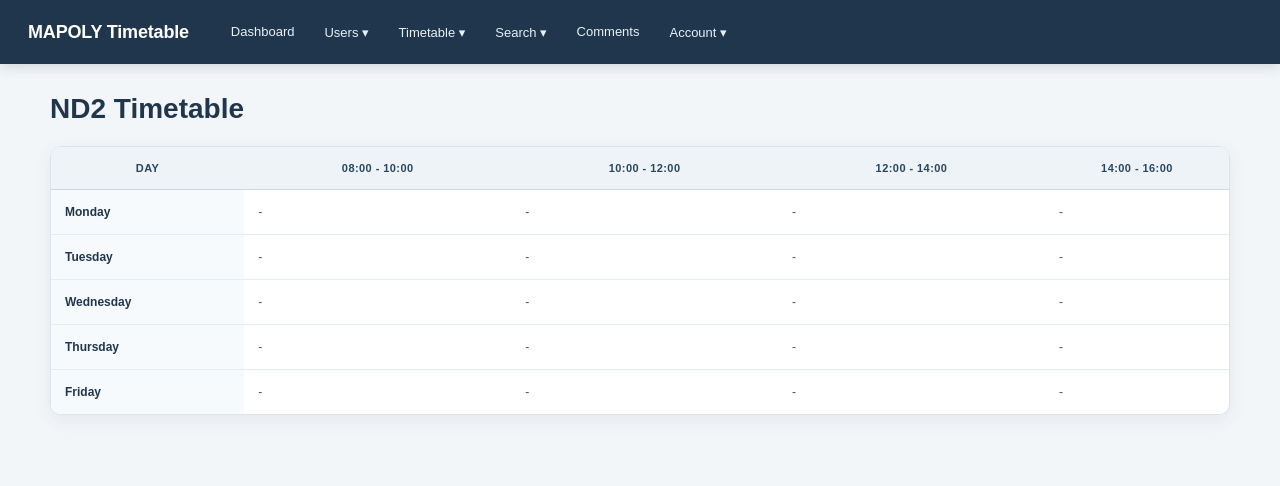
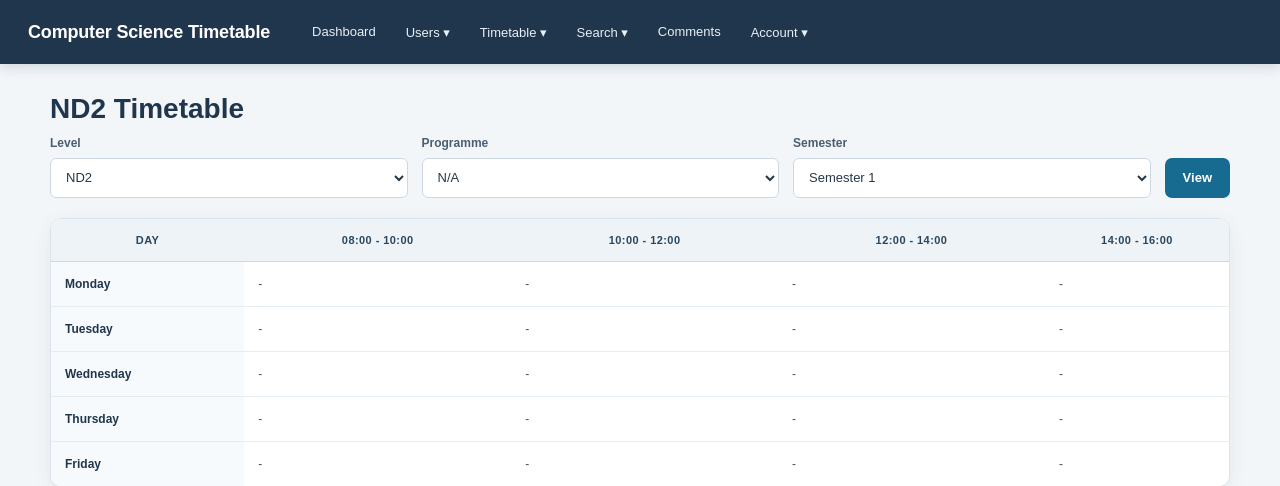
Before and after one commit to sageobito465-blip/AUTO-TIMETABLE, a Flask app: page /timetable/grid in a window 1280 px wide. Shown: the top 486 px of the page. Run offline with Flask 3, Linux system fonts and the light colour scheme; a user stored in the database is signed in; data that the repository does not hold is empty.

Commit message:
Add semester-aware timetable and course details

```diff
--- a/app.py
+++ b/app.py
@@ -10,7 +10,7 @@ Moshood Abiola Polytechnic (MAPOLY)
 This file contains every route (page/URL) in the app.
 """
 
-from flask import Flask, render_template, request, redirect, session
+from flask import Flask, render_template, request, redirect, session, url_for
 from database import connection, cursor
 from functools import wraps
 from werkzeug.security import generate_password_hash, check_password_hash
@@ -381,6 +381,119 @@ def student_dashboard():
     )
 
 
+# Show details for a student course
+@app.route("/student/course/<course_code>")
+@login_required("Student")
+def student_course_details(course_code):
+
+    selected_level = request.args.get("level", "")
+    selected_programme = request.args.get("programme", "")
+    selected_semester = request.args.get("semester", "")
+
+    if selected_programme:
+
+        cursor.execute(
+            """SELECT course_code, session_type, day, start_time, end_time,
+                      venue, lecturer_name, lecturer_title, programme
+               FROM timetable
+               WHERE course_code = ?
+               AND level = ?
+               AND programme = ?
+               AND semester = ?""",
+            (course_code, selected_level, selected_programme, selected_semester)
+        )
+
+    else:
+
+        cursor.execute(
+            """SELECT course_code, session_type, day, start_time, end_time,
+                      venue, lecturer_name, lecturer_title, programme
+               FROM timetable
+               WHERE course_code = ?
+               AND level = ?
+               AND semester = ?""",
+            (course_code, selected_level, selected_semester)
+        )
+
+    sessions = []
+
+    for row in cursor.fetchall():
+
+        lecturer_name = row[6]
+        lecturer_title = row[7]
+        lecturer_semester = (
+            "First Semester" if selected_semester == "Semester 1"
+            else "Second Semester"
+        )
+
+        if not lecturer_name or not lecturer_title:
+
+            if selected_programme:
+                cursor.execute(
+                    """SELECT lecturers.full_name, lecturers.title
+                       FROM lecturer_courses
+                       JOIN lecturers
+                       ON lecturer_courses.lecturer_id = lecturers.id
+                       WHERE lecturer_courses.course_code = ?
+                       AND lecturer_courses.session_type = ?
+                       AND lecturer_courses.semester = ?
+                       AND EXISTS (
+                           SELECT 1 FROM timetable
+                           WHERE timetable.course_code = lecturer_courses.course_code
+                           AND timetable.session_type = lecturer_courses.session_type
+                           AND timetable.level = ?
+                           AND timetable.programme = ?
+                           AND timetable.semester = ?
+                       )""",
+                    (row[0], row[1], lecturer_semester, selected_level, selected_programme, selected_semester)
+                )
+            else:
+                cursor.execute(
+                    """SELECT lecturers.full_name, lecturers.title
+                       FROM lecturer_courses
+                       JOIN lecturers
+                       ON lecturer_courses.lecturer_id = lecturers.id
+                       WHERE lecturer_courses.course_code = ?
+                       AND lecturer_courses.session_type = ?
+                       AND lecturer_courses.semester = ?
+                       AND EXISTS (
+                           SELECT 1 FROM timetable
+                           WHERE timetable.course_code = lecturer_courses.course_code
+                           AND timetable.session_type = lecturer_courses.session_type
+                           AND timetable.level = ?
+                           AND timetable.semester = ?
+                       )""",
+                    (row[0], row[1], lecturer_semester, selected_level, selected_semester)
+                )
+
+            lecturer = cursor.fetchone()
+
+            if lecturer:
+                lecturer_name = lecturer_name or lecturer[0]
+                lecturer_title = lecturer_title or lecturer[1]
+
+        sessions.append({
+            "session_type": row[1],
+            "lecturer_name": lecturer_name or "Unassigned",
+            "lecturer_title": lecturer_title or "Unassigned",
+            "day": row[2],
+            "start_time": row[3],
+            "end_time": row[4],
+            "venue": row[5],
+            "programme": row[8]
+        })
+
+    return render_template(
+        "student_course.html",
+        course_code=course_code,
+        course_title=COURSE_TITLES.get(course_code, "Unassigned"),
+        selected_level=selected_level,
+        selected_programme=selected_programme,
+        selected_semester=selected_semester,
+        sessions=sessions
+    )
+
+
 
 # ============================================================
 # LECTURER
@@ -465,7 +578,7 @@ def search_lecturer():
 
         course_title = COURSE_TITLES.get(
             course_code,
-            "Unknown Course"
+            "Unassigned"
         )
 
         results.append(row + (course_title,))
@@ -522,7 +635,7 @@ def search_course():
 
             course_title = COURSE_TITLES.get(
                 course_code,
-                "Unknown Course"
+                "Unassigned"
             )
 
             results.append(
@@ -549,15 +662,29 @@ def timetable_grid():
     if "username" not in session:
         return redirect("/login")
 
-    level = request.args.get("level", "ND2")
+    selected_level = request.args.get("level", "ND2")
+    selected_programme = request.args.get("programme", "")
+    selected_semester = request.args.get("semester", "Semester 1")
 
-    cursor.execute(
-        """SELECT course_code, session_type, day, start_time, end_time,
-                  venue, lecturer_name, lecturer_title
-           FROM timetable
-           WHERE level = ?""",
-        (level,)
-    )
+    if selected_programme:
+        cursor.execute(
+            """SELECT course_code, session_type, day, start_time, end_time,
+                      venue, lecturer_name, lecturer_title
+               FROM timetable
+               WHERE level = ?
+               AND programme = ?
+               AND semester = ?""",
+            (selected_level, selected_programme, selected_semester)
+        )
+    else:
+        cursor.execute(
+            """SELECT course_code, session_type, day, start_time, end_time,
+                      venue, lecturer_name, lecturer_title
+               FROM timetable
+               WHERE level = ?
+               AND semester = ?""",
+            (selected_level, selected_semester)
+        )
 
     all_classes = cursor.fetchall()
 
@@ -568,7 +695,10 @@ def timetable_grid():
         grid=grid,
         days=days,
         time_slots=time_slots,
-        level=level
+        level=selected_level,
+        selected_level=selected_level,
+        selected_programme=selected_programme,
+        selected_semester=selected_semester
     )
 
 
@@ -1099,8 +1229,9 @@ def generate_timetable(level, programme=None, semester="Semester 1"):
                    JOIN lecturers
                    ON lecturer_courses.lecturer_id = lecturers.id
                    WHERE lecturer_courses.course_code = ?
-                   AND lecturer_courses.session_type = ?""",
-                (course_code, session_type)
+                   AND lecturer_courses.session_type = ?
+                   AND lecturer_courses.semester = ?""",
+                (course_code, session_type, semester)
             )
 
             possible_lecturers = cursor.fetchall()
--- a/templates/base.html
+++ b/templates/base.html
@@ -1,7 +1,7 @@
 <!DOCTYPE html>
 <html>
 <head>
-    <title>{% block title %}MAPOLY Timetable{% endblock %}</title>
+    <title>{% block title %}Computer Science Timetable{% endblock %}</title>
     <meta name="viewport" content="width=device-width, initial-scale=1.0">
     <link rel="stylesheet" href="{{ url_for('static', filename='style.css') }}">
 </head>
@@ -10,7 +10,7 @@
     <nav class="navbar">
 
         <div class="navbar-brand">
-            MAPOLY Timetable
+            Computer Science Timetable
         </div>
 
         <button class="menu-toggle" onclick="toggleMenu()">
--- a/templates/index.html
+++ b/templates/index.html
@@ -1,12 +1,12 @@
 {% extends "base.html" %}
 
-{% block title %}MAPOLY Timetable{% endblock %}
+{% block title %}Computer Science Timetable{% endblock %}
 
 {% block content %}
 
     <div class="hero">
         <p class="eyebrow">Computer Science Department</p>
-        <h1>MAPOLY Timetable</h1>
+        <h1>Computer Science Timetable</h1>
         <p class="tagline">One place to view, manage, and search the department's class schedule.</p>
         <a href="/login" class="login-button">Log in</a>
     </div>
--- a/templates/login.html
+++ b/templates/login.html
@@ -9,7 +9,7 @@
             <div class="login-icon" aria-hidden="true">🔒</div>
 
             <p class="login-eyebrow">Moshood Abiola Polytechnic</p>
-            <h2>MAPOLY Timetable</h2>
+            <h2>Computer Science Timetable</h2>
             <p class="subtitle">Sign in to access your academic schedule</p>
 
             {% if message %}
--- a/templates/student.html
+++ b/templates/student.html
@@ -5,7 +5,7 @@
 {% block content %}
 
     <section class="student-welcome">
-        <p class="student-eyebrow">MAPOLY Timetable</p>
+        <p class="student-eyebrow">Computer Science Timetable</p>
         <h1>Welcome, {{ username }}</h1>
         <p class="student-context">Your timetable</p>
         <div class="student-summary">
@@ -64,7 +64,7 @@
                 <div class="student-slot-cell{% if class_row and class_row[1] == 'Practical' %} practical{% endif %}{% if not class_row %} is-empty{% endif %}">
                     <div class="slot-time">{{ slot[0][:5] }} - {{ slot[1][:5] }}</div>
                     {% if class_row %}
-                        <strong class="student-course-code">{{ class_row[0] }}</strong>{% if class_row[1] == "Practical" %}<span class="practical-badge">Practical (P)</span>{% endif %}
+                        <strong class="student-course-code"><a href="{{ url_for('student_course_details', course_code=class_row[0], level=selected_level, programme=selected_programme, semester=selected_semester) }}">{{ class_row[0] }}</a></strong>{% if class_row[1] == "Practical" %}<span class="practical-badge">Practical (P)</span>{% endif %}
                         {% if class_row[5] %}<span class="slot-venue">{{ class_row[5] }}</span>{% endif %}
                         {% if class_row[6] %}<span class="slot-lecturer">{{ class_row[6] }}</span>{% endif %}
                     {% else %}
--- a/templates/timetable_grid.html
+++ b/templates/timetable_grid.html
@@ -5,6 +5,34 @@
 {% block content %}
 
     <h1>{{ level }} Timetable</h1>
+
+    <form method="GET" action="/timetable/grid" class="student-filter-form">
+        <div class="student-filter-field">
+            <label for="level">Level</label>
+            <select id="level" name="level">
+                <option value="ND1" {% if selected_level == "ND1" %}selected{% endif %}>ND1</option>
+                <option value="ND2" {% if selected_level == "ND2" %}selected{% endif %}>ND2</option>
+                <option value="HND1" {% if selected_level == "HND1" %}selected{% endif %}>HND1</option>
+                <option value="HND2" {% if selected_level == "HND2" %}selected{% endif %}>HND2</option>
+            </select>
+        </div>
+        <div class="student-filter-field">
+            <label for="programme">Programme</label>
+            <select id="programme" name="programme">
+                <option value="" {% if not selected_programme %}selected{% endif %}>N/A</option>
+                <option value="NCC" {% if selected_programme == "NCC" %}selected{% endif %}>NCC</option>
+                <option value="SWD" {% if selected_programme == "SWD" %}selected{% endif %}>SWD</option>
+            </select>
+        </div>
+        <div class="student-filter-field">
+            <label for="semester">Semester</label>
+            <select id="semester" name="semester">
+                <option value="Semester 1" {% if selected_semester == "Semester 1" %}selected{% endif %}>Semester 1</option>
+                <option value="Semester 2" {% if selected_semester == "Semester 2" %}selected{% endif %}>Semester 2</option>
+            </select>
+        </div>
+        <button type="submit">View</button>
+    </form>
 
     <div class="table-wrapper timetable-table-wrapper">
     <table border="1">
@@ -25,7 +53,7 @@
                     <strong>{{ class_row[0] }}</strong>
                     {% if class_row[1] == "Practical" %}(P){% endif %}<br>
                     {% if class_row[5] %}V: {{ class_row[5] }}<br>{% endif %}
-                    {% if class_row[6] %}{{ class_row[7] }}: {{ class_row[6] }}{% endif %}
+                    {% if class_row[6] %}{% if class_row[7] %}{{ class_row[7] }}: {% endif %}{{ class_row[6] }}{% endif %}
                 {% else %}
                     -
                 {% endif %}
```
Also changed, not shown: schema.sql (+27 -21 lines), templates/lecturer.html (+11 -4 lines), templates/student_course.html (added, +61 -0 lines), database/auto_timetable.sql, database/migrations/001_add_course_requirement_semester.sql (added), database/migrations/002_add_lecturer_course_session_semester.sql (added), database/migrations/003_remove_siw219_from_timetable_requirements.sql (added), database/migrations/004_add_hnd_course_requirements.sql (added), database/migrations/005_fix_swd327_session_type.sql (added), database/migrations/006_remove_gns128_lecturer_assignment.sql (added), 1 other file.
